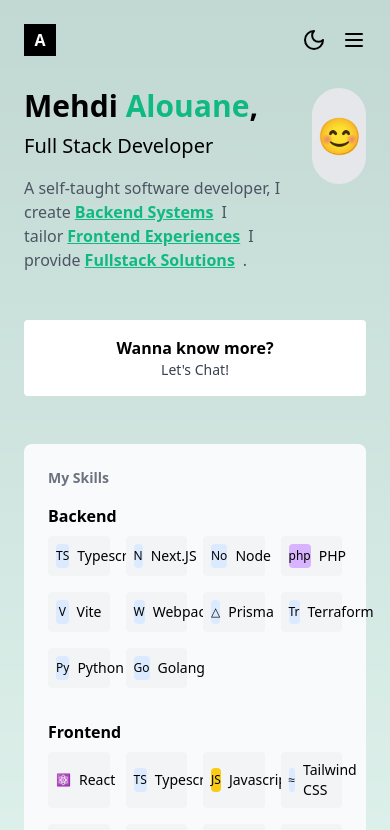
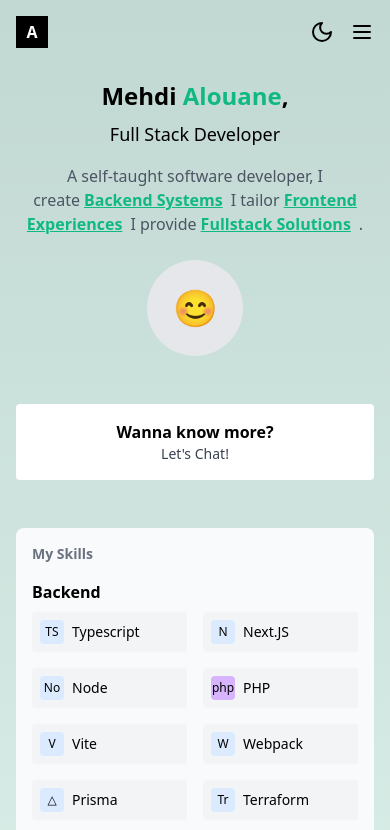
Before and after one commit to mehdi-alouane/mehdi-alouane.github.io, a Next.js app: page / in a window 390 px wide. Shown: the top 830 px of the page. Built offline with nearby package versions, Linux system fonts and the light colour scheme.

Commit message:
Improve site responsive

```diff
--- a/pages/index.js
+++ b/pages/index.js
@@ -37,7 +37,7 @@
 const TechSection = ({ title, items }) => (
   <div className="mb-8">
     <h4 className="font-semibold mb-2">{title}</h4>
-    <div className="grid grid-cols-4 gap-4">
+    <div className="grid grid-cols-2 sm:grid-cols-3 md:grid-cols-4 gap-4">
       {items.map((tech) => (
         <div
           key={tech.name}
@@ -65,8 +65,8 @@
 
 export default function Home() {
   return (
-    <div className="bg-emerald-500/10">
-      <div className="max-w-5xl mx-auto p-6 font-sans">
+    <div className="bg-emerald-500/10 min-h-screen">
+      <div className="max-w-5xl mx-auto p-4 sm:p-6 font-sans">
         <header className="flex justify-between items-center mb-8">
           <div className="w-8 h-8 bg-black text-white flex items-center justify-center font-bold">
             A
@@ -77,13 +77,13 @@
           </div>
         </header>
         <main>
-          <div className="flex justify-between items-start mb-12">
-            <div>
-              <h1 className="text-3xl font-bold mb-2">
+          <div className="flex flex-col md:flex-row justify-between items-center md:items-start mb-12">
+            <div className="text-center md:text-left mb-6 md:mb-0">
+              <h1 className="text-2xl sm:text-3xl font-bold mb-2">
                 Mehdi <span className="text-emerald-500">Alouane</span>,
               </h1>
-              <h2 className="text-xl mb-4">Full Stack Developer</h2>
-              <p className="text-gray-600 max-w-lg">
+              <h2 className="text-lg sm:text-xl mb-4">Full Stack Developer</h2>
+              <p className="text-gray-600 max-w-lg mx-auto md:mx-0">
                 A self-taught software developer, I create
                 <span className="text-emerald-500 ml-1 mr-2 underline font-bold">
                   Backend Systems
@@ -99,7 +99,7 @@
                 .
               </p>
             </div>
-            <div className="w-24 h-24 bg-gray-200 rounded-full overflow-hidden">
+            <div className="w-24 h-24 bg-gray-200 rounded-full overflow-hidden flex-shrink-0">
               {/* Placeholder for avatar */}
               <div className="w-full h-full flex items-center justify-center text-4xl">
                 😊
@@ -119,7 +119,7 @@
               ))}
             </div>
           </section>
-          <section className="bg-gray-50 p-6 rounded-lg">
+          <section className="bg-gray-50 p-4 sm:p-6 rounded-lg">
             <h3 className="text-sm font-semibold text-gray-500 mb-4">
               My Skills
             </h3>
```
